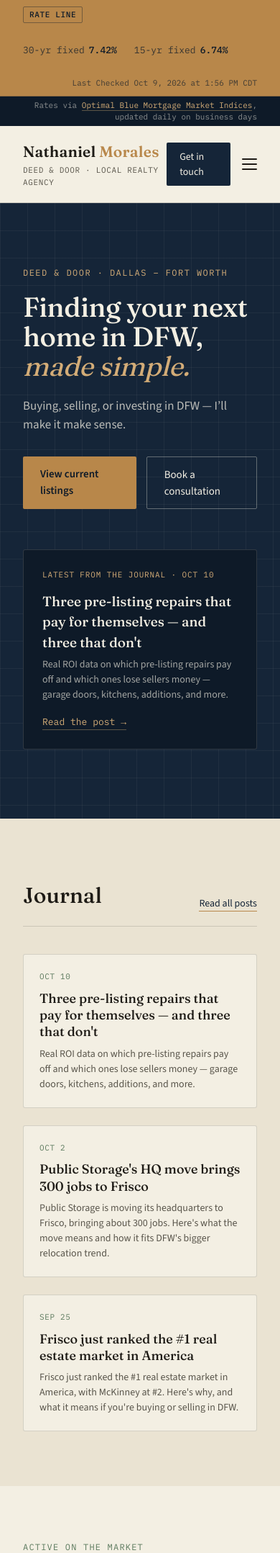
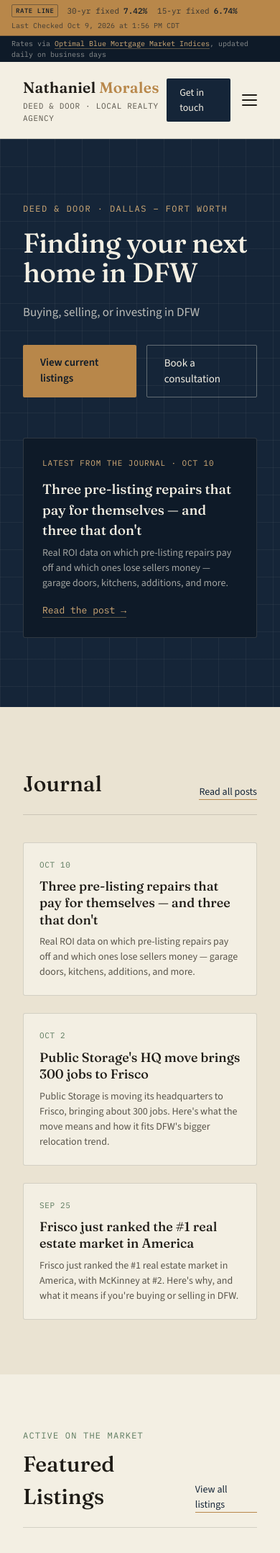
Before and after one commit to nathanielmorales7/deedanddoor, a Jekyll site: the page index.html, which Jekyll copies as it is, in a window 390 px wide, cut to the strip 0-2157 px from the top of the page. Shown: the whole strip at 72% size. Built offline with Jekyll 4.4.1, drawn with Linux system fonts in a browser that asks for light colours.

Commit message:
Trim hero copy; compact rate bar on mobile
Remove "made simple." from hero headline and "I’ll make it make sense." from hero subtext.
Add mobile-only (<=860px) tighter padding/spacing for the rate bar.

Co-Authored-By: Claude Opus 5.5 <noreply@anthropic.com>
Claude-Session: https://claude.ai/code/session_01F31ZcZYpY7hmcT2Ac86y7u

```diff
--- a/index.html
+++ b/index.html
@@ -107,8 +107,8 @@
     <div class="wrap">
       <div>
         <div class="eyebrow">Deed &amp; Door &middot; Dallas – Fort Worth</div>
-        <h1>Finding your next<br>home in DFW,<br><em>made simple.</em></h1>
-        <p>Buying, selling, or investing in DFW — I’ll make it make sense.</p>
+        <h1>Finding your next<br>home in DFW</h1>
+        <p>Buying, selling, or investing in DFW</p>
         <div class="hero-ctas">
           <a href="#listings" class="btn-primary">View current listings</a>
           <a href="#" class="btn-ghost lead-capture-btn">Book a consultation</a>
--- a/style.css
+++ b/style.css
@@ -260,3 +260,14 @@ footer .footer-links a:hover{border-bottom-color:var(--brass-light);}
 /* Internal journal-to-journal links (added 2026-10-10, per Nate) */
 .article-body .journal-link{color:#1d4ed8;}
 .article-body .journal-link:hover{text-decoration:underline;}
+
+/* Compact rate bar on mobile */
+@media (max-width:860px){
+  .ledger{font-size:11px;}
+  .ledger-inner{padding:6px 16px;gap:4px 12px;}
+  .ledger-stamp{font-size:9px;padding:1px 5px;}
+  .ledger-rates{gap:4px 14px;}
+  .ledger-updated{margin-left:0;width:100%;font-size:10px;}
+  .ledger-source{font-size:10px;text-align:left;}
+  .ledger-source .wrap{padding:3px 16px;}
+}
```
